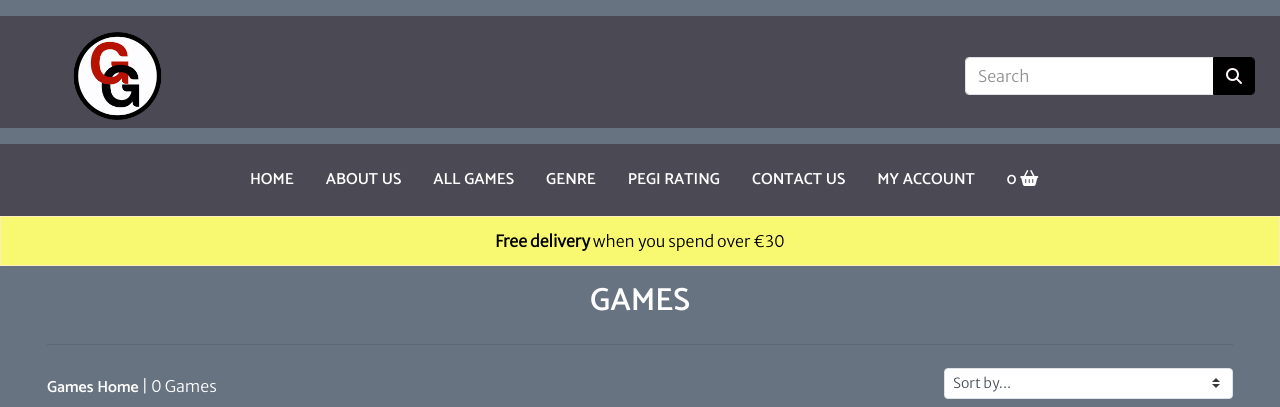
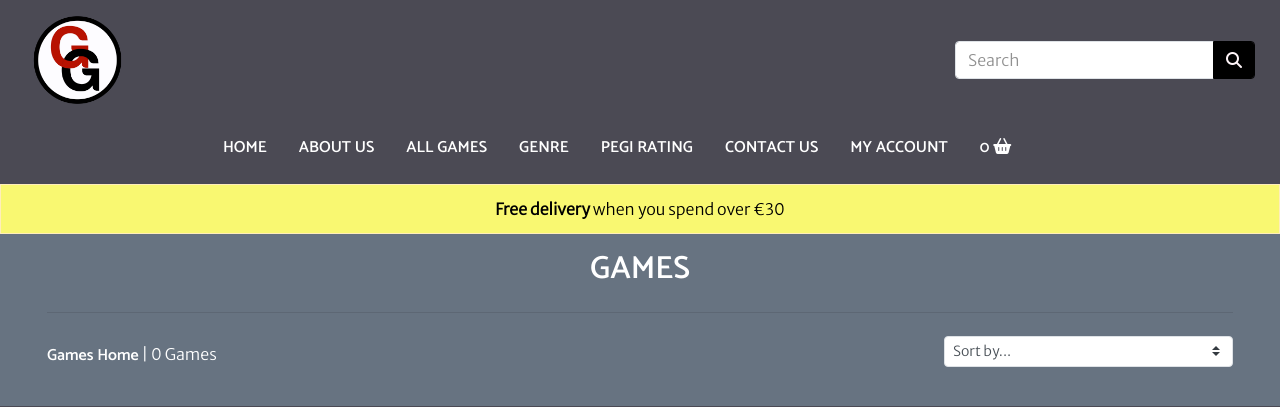
Before and after one commit to leonardo-simeone/gamesground-store, a Django app: page /games/ in a window 1280 px wide. Shown: the top 407 px of the page. Run offline with Django 3.2, Linux system fonts and the light colour scheme; data that the repository does not hold is empty; some libraries are stand-ins or nearby versions.

Commit message:
Add css to fix menu & navbar elements position

```diff
--- a/static/css/base.css
+++ b/static/css/base.css
@@ -115,8 +115,7 @@
 }
 
 .topnav-margin {
-    margin-right: 0;
-    margin-left: 0;
+    margin: 0;
 }
 
 .basket-icon {
@@ -949,6 +948,14 @@
         margin-top: 125px;
         margin-bottom: 135px;
     }
+
+    #navbar-padding {
+        padding-right: 70px;
+    }
+
+    #topnav {
+        padding-left: 0;
+    }
 }
 
 @media (min-width:1580px) {
```
